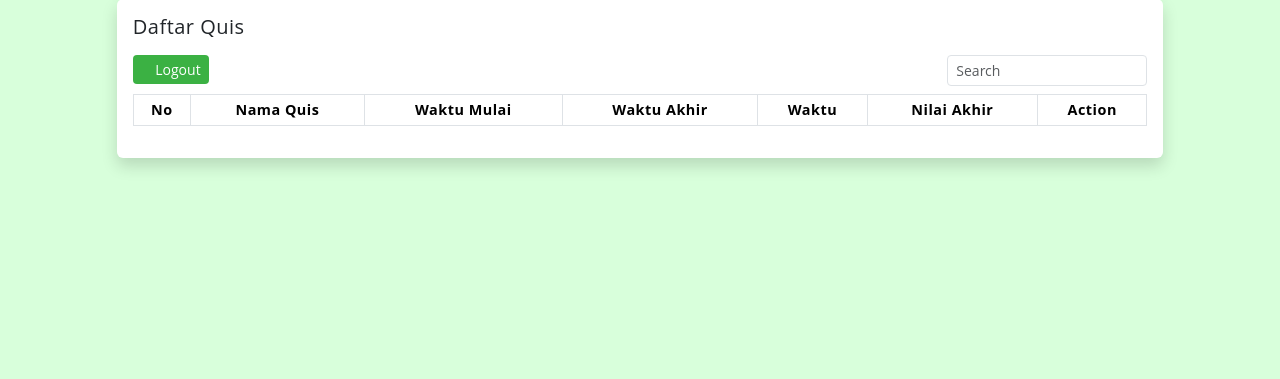
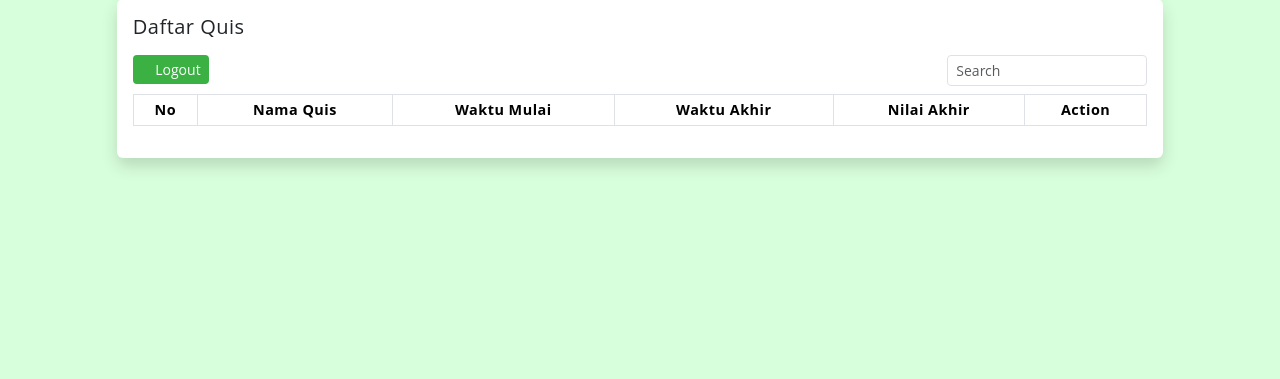
Before and after one commit to valahivan/valquis, a PHP site: the page made by views/user/daftar-quis.php in a window 1280 px wide. Shown: the part 229-608 px from the top of the page. Run offline with PHP 8.4, Linux system fonts and the light colour scheme; data comes from the database, SQL or seed files in the repository; the template is opened without the code that fills it: most values are stand-ins (such as "Sample title", 1, 10 or a date in 2020); data that the repository does not hold is empty; some libraries are stand-ins or nearby versions; some web fonts are replaced.

Commit message:
Menghilangkan kolom waktu

```diff
--- a/app/Controller/user/QuizController.php
+++ b/app/Controller/user/QuizController.php
@@ -54,7 +54,6 @@ class QuizController extends Controller {
                     <td class='align-middle'>$nama</td>
                     <td class='align-middle text-center'>$start_date</td>
                     <td class='align-middle text-center'>$end_date</td>
-                    <td class='align-middle text-center'>$waktu menit</td>
                     <td class='align-middle text-center'>$nilai</td>
                     <td class='align-middle text-center'>
                         <button type='button' name='$nama' value='$status' class='btn btn-sm' onclick='mulaiQuis(\"$id_setquis\",\"$nama\", \"$id_topik\", \"$id_user\", \"$waktu\", \"$nilai_plus\", \"$nilai_minus\", \"$acak_soal\", \"$acak_jawaban\", \"$token\", \"$status\")'></button>
--- a/views/user/daftar-quis.php
+++ b/views/user/daftar-quis.php
@@ -43,7 +43,6 @@
                         <th class="text-center align-middle">Nama Quis</th>
                         <th class="text-center align-middle">Waktu Mulai</th>
                         <th class="text-center align-middle">Waktu Akhir</th>
-                        <th class="text-center align-middle">Waktu</th>
                         <th class="text-center align-middle">Nilai Akhir</th>
                         <th class="text-center align-middle">Action</th>
                     </tr>
```
